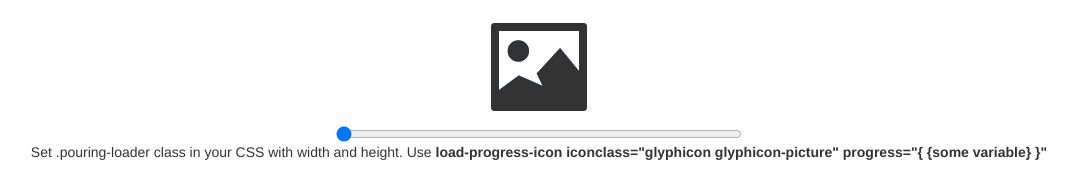
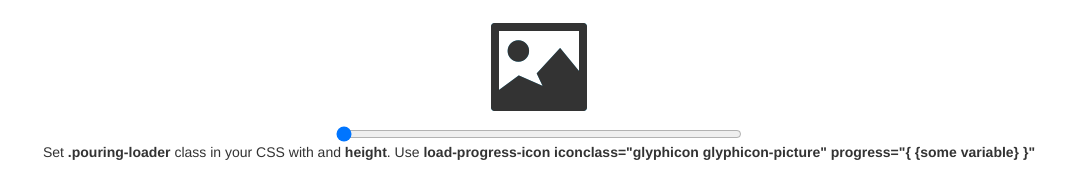
Before and after one commit to szhangpitt/pouring-loader, a website: page index.html in a window 1280 px wide. Shown: the top 169 px of the page, without its empty margins (101-1179 px from the left). Drawn offline with nearby package versions, Linux system fonts and the light colour scheme.

Commit message:
explain css

```diff
--- a/index.html
+++ b/index.html
@@ -21,7 +21,7 @@
             <input type="range" min="0" max="100" ng-model="imageLoadPercentage">
         </div>
     </div>
-    <p>Set .pouring-loader class in your CSS with width and height. Use <strong>load-progress-icon iconclass="glyphicon glyphicon-picture" progress="&#123; &#123;some variable&#125; &#125;"</strong></p>
+    <p>Set <strong>.pouring-loader</strong> class in your CSS with <strong></strong> and <strong>height</strong>. Use <strong>load-progress-icon iconclass="glyphicon glyphicon-picture" progress="&#123; &#123;some variable&#125; &#125;"</strong></p>
     <div class="row">
         <pre pre-html class="col-sm-4 col-sm-offset-4 col-xs-10 col-xs-offset-1"><!--
 <style>
```
